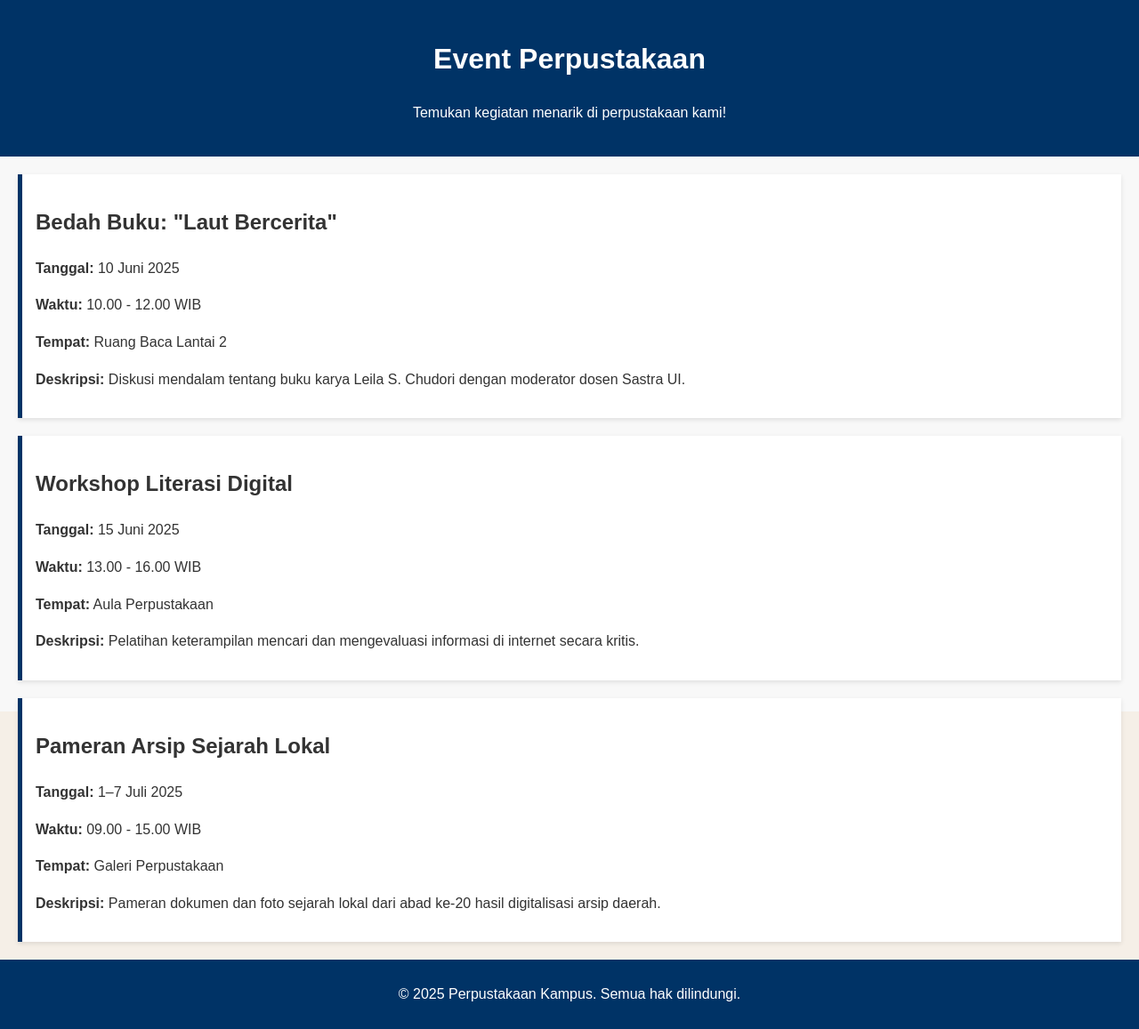
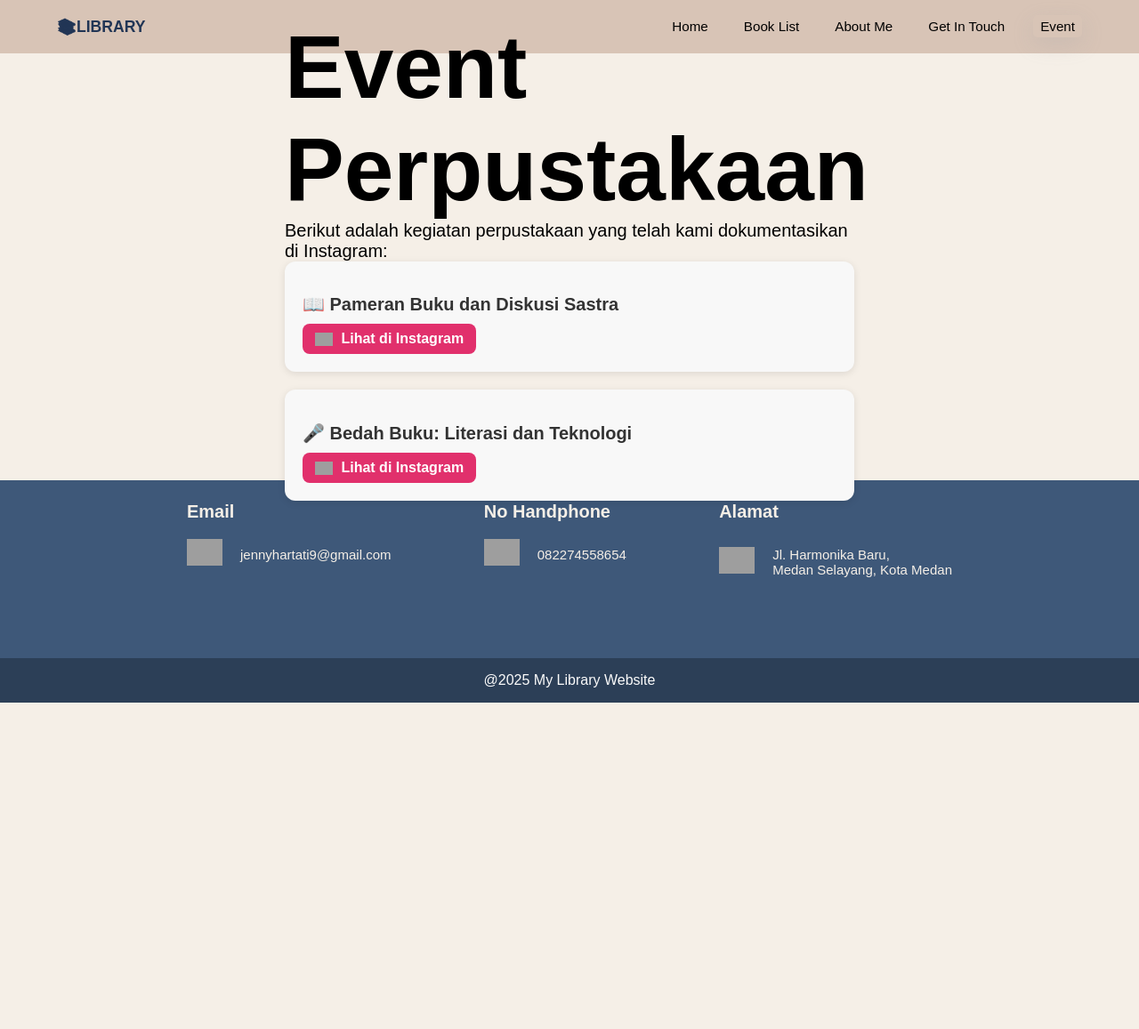
Before and after one commit to jennyhartati26/jennyhartati26.github.io, a PHP site: page /event.html in a window 1280 px wide. Shown: the whole page at 89% size. After the commit the page ends 790 px from the top, so only its background shows below. Run offline with PHP 8.4, Linux system fonts and the light colour scheme; grey boxes are pictures that could not be loaded.

Commit message:
update event

```diff
--- a/event.html
+++ b/event.html
@@ -1,47 +1,86 @@
 <!DOCTYPE html>
-<html lang="id">
+<html>
 <head>
-  <meta charset="UTF-8" />
-  <meta name="viewport" content="width=device-width, initial-scale=1.0"/>
   <title>Event Perpustakaan</title>
-  <link rel="stylesheet" href="style.css"/>
+  <link rel="stylesheet" type="text/css" href="style.css" />
 </head>
+
 <body>
-  <header>
-    <h1>Event Perpustakaan</h1>
-    <p>Temukan kegiatan menarik di perpustakaan kami!</p>
-  </header>
+  <!-- Navigasi -->
+  <nav>
+    <div class="logo">
+      <h1>📚LIBRARY</h1>
+    </div>
+    <ul>
+      <li><a href="index.html">Home</a></li>
+      <li><a href="book-list.html">Book List</a></li>
+      <li><a href="about-me.html">About Me</a></li>
+      <li><a href="get-intouch.html">Get In Touch</a></li>
+      <li><a href="event.html" class="active">Event</a></li>
+    </ul>
+    <div class="hamburger">
+      <span class="line"></span>
+      <span class="line"></span>
+      <span class="line"></span>
+    </div>
+  </nav>
 
-  <main>
-    <section class="event-list">
-      <article class="event">
-        <h2>Bedah Buku: "Laut Bercerita"</h2>
-        <p><strong>Tanggal:</strong> 10 Juni 2025</p>
-        <p><strong>Waktu:</strong> 10.00 - 12.00 WIB</p>
-        <p><strong>Tempat:</strong> Ruang Baca Lantai 2</p>
-        <p><strong>Deskripsi:</strong> Diskusi mendalam tentang buku karya Leila S. Chudori dengan moderator dosen Sastra UI.</p>
-      </article>
+  <!-- Konten Event -->
+  <section class="hero">
+    <div class="hero-content">
+      <h1 class="title">Event Perpustakaan</h1>
+      <p class="description">
+        Berikut adalah kegiatan perpustakaan yang telah kami dokumentasikan di Instagram:
+      </p>
 
-      <article class="event">
-        <h2>Workshop Literasi Digital</h2>
-        <p><strong>Tanggal:</strong> 15 Juni 2025</p>
-        <p><strong>Waktu:</strong> 13.00 - 16.00 WIB</p>
-        <p><strong>Tempat:</strong> Aula Perpustakaan</p>
-        <p><strong>Deskripsi:</strong> Pelatihan keterampilan mencari dan mengevaluasi informasi di internet secara kritis.</p>
-      </article>
+      <div class="event">
+        <h2>📖 Pameran Buku dan Diskusi Sastra</h2>
+        <a href="https://www.instagram.com/p/DJYVM9wxwEf/?igsh=MnNoOTF1YWJ2dGJn" target="_blank">
+          <img src="https://upload.wikimedia.org/wikipedia/commons/a/a5/Instagram_icon.png" alt="Instagram" width="20" style="vertical-align: middle; margin-right: 5px;">
+          Lihat di Instagram
+        </a>
+      </div>
 
-      <article class="event">
-        <h2>Pameran Arsip Sejarah Lokal</h2>
-        <p><strong>Tanggal:</strong> 1–7 Juli 2025</p>
-        <p><strong>Waktu:</strong> 09.00 - 15.00 WIB</p>
-        <p><strong>Tempat:</strong> Galeri Perpustakaan</p>
-        <p><strong>Deskripsi:</strong> Pameran dokumen dan foto sejarah lokal dari abad ke-20 hasil digitalisasi arsip daerah.</p>
-      </article>
-    </section>
-  </main>
+      <div class="event">
+        <h2>🎤 Bedah Buku: Literasi dan Teknologi</h2>
+        <a href="https://www.instagram.com/p/CzaK9ueSsSe/?igsh=NjdiNDkzMnVneWZ4" target="_blank">
+          <img src="https://upload.wikimedia.org/wikipedia/commons/a/a5/Instagram_icon.png" alt="Instagram" width="20" style="vertical-align: middle; margin-right: 5px;">
+          Lihat di Instagram
+        </a>
+      </div>
+    </div>
+  </section>
 
-  <footer>
-    <p>© 2025 Perpustakaan Kampus. Semua hak dilindungi.</p>
-  </footer>
+  <!-- Footer -->
+  <div class="footer">
+    <div class="item-footer">
+      <h1>Email</h1>
+      <div class="data-footer">
+        <div><img src="https://encrypted-tbn0.gstatic.com/images?q=tbn:ANd9GcThD6A938X2F3kMW50WVmJZtngHfx8eBXFL-w&s" class="logo-footer"></div>
+        <p>jennyhartati9@gmail.com</p>
+      </div>
+    </div>
+    <div class="item-footer">
+      <h1>No Handphone</h1>
+      <div class="data-footer">
+        <div><img src="https://static-00.iconduck.com/assets.00/whatsapp-icon-1020x1024-iykox85t.png" class="logo-footer"></div>
+        <p>082274558654</p>
+      </div>
+    </div>
+    <div class="item-footer">
+      <h1>Alamat</h1>
+      <div class="data-footer">
+        <div><img src="https://upload.wikimedia.org/wikipedia/commons/thumb/a/aa/Google_Maps_icon_%282020%29.svg/1428px-Google_Maps_icon_%282020%29.svg.png" class="logo-footer"></div>
+        <p>Jl. Harmonika Baru,<br>Medan Selayang, Kota Medan</p>
+      </div>
+    </div>
+  </div>
+
+  <div class="bottom">
+    <p>@2025 My Library Website</p>
+  </div>
+
+  <!-- JavaScript -->
+  <script src="Java-script.js"></script>
 </body>
 </html>
--- a/style.css
+++ b/style.css
@@ -502,45 +502,32 @@ body, html {
   color: #fafafa;
 }
 
-body {
-  font-family: Arial, sans-serif;
-  line-height: 1.6;
-  margin: 0;
-  padding: 0;
+/* Bagian event */
+.event {
   background-color: #f8f8f8;
+  padding: 20px;
+  margin-bottom: 20px;
+  border-radius: 12px;
+  box-shadow: 0 2px 8px rgba(0, 0, 0, 0.1);
+}
+
+.event h2 {
+  font-size: 20px;
+  margin-bottom: 10px;
   color: #333;
 }
 
-header {
-  background-color: #003366;
-  color: white;
-  padding: 20px;
-  text-align: center;
+.event a {
+  display: inline-block;
+  text-decoration: none;
+  color: #fff;
+  background-color: #e1306c; /* warna khas Instagram */
+  padding: 8px 14px;
+  border-radius: 8px;
+  font-weight: bold;
+  transition: background-color 0.3s ease;
 }
 
-main {
-  padding: 20px;
+.event a:hover {
+  background-color: #c72d60;
 }
-
-.event-list {
-  display: flex;
-  flex-direction: column;
-  gap: 20px;
-}
-
-.event {
-  background-color: white;
-  padding: 15px;
-  border-left: 5px solid #003366;
-  box-shadow: 0 2px 5px rgba(0,0,0,0.1);
-}
-
-footer {
-  background-color: #003366;
-  color: white;
-  text-align: center;
-  padding: 10px;
-  position: relative;
-  bottom: 0;
-  width: 100%;
-}
```
Also changed, not shown: index.html (+0 -21 lines).
